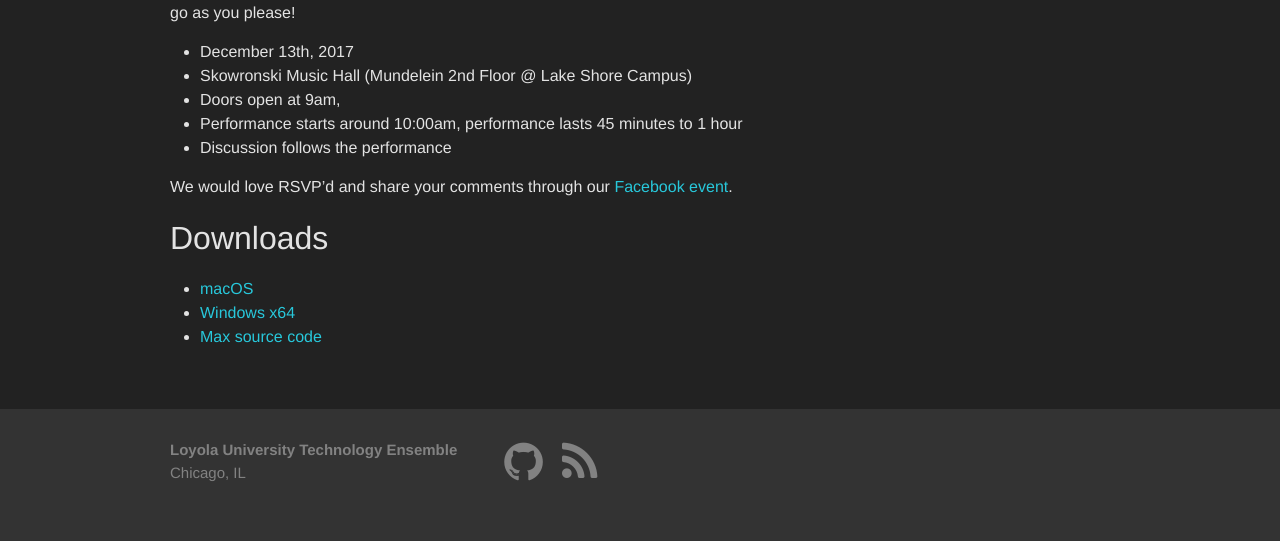
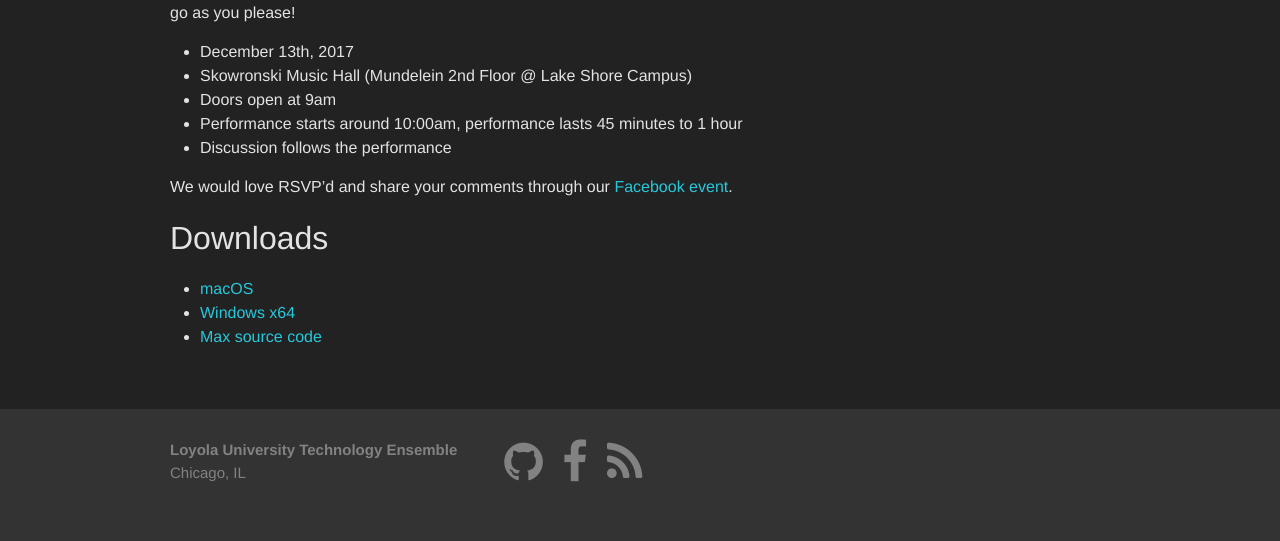
Before and after one commit to loyola-university-tech-ensemble/loyola-university-tech-ensemble.github.io, a Jekyll site: the page built from _posts/2017-12-06-informal-reading.md, in a window 1280 px wide. Shown: the part 671-1212 px from the top of the page. Built offline with Jekyll 4.4.1, drawn with Linux system fonts in a browser that asks for light colours.

Commit message:
Add Facebook connection

```diff
--- a/_config.yml
+++ b/_config.yml
@@ -7,6 +7,7 @@
 baseurl: "" # the subpath of your site, e.g. /blog
 url: "" # the base hostname & protocol for your site, e.g. http://example.com
 # twitter_username: jekyllrb
+facebook_username: LoyolaUniversityTechnologyEnsemble
 github_username:  loyola-university-tech-ensemble
 
 # Build settings
--- a/_includes/footer.html
+++ b/_includes/footer.html
@@ -15,6 +15,12 @@
         {% if site.github_username %}
           <a class="footer-social-media" href="https://github.com/{{ site.github_username }}">
             <span class="fa fa-github fa-3x"></span>
+          </a>
+        {% endif %}
+
+        {% if site.facebook_username %}
+          <a class="footer-social-media" href="https://facebook.com/{{ site.facebook_username }}">
+            <span class="fa fa-facebook fa-3x"></span>
           </a>
         {% endif %}
 
--- a/_posts/2017-12-06-informal-reading.md
+++ b/_posts/2017-12-06-informal-reading.md
@@ -24,7 +24,7 @@
 
 * December 13th, 2017
 * Skowronski Music Hall (Mundelein 2nd Floor @ Lake Shore Campus)
-* Doors open at 9am,
+* Doors open at 9am
 * Performance starts around 10:00am, performance lasts 45 minutes to 1 hour
 * Discussion follows the performance
 
```
